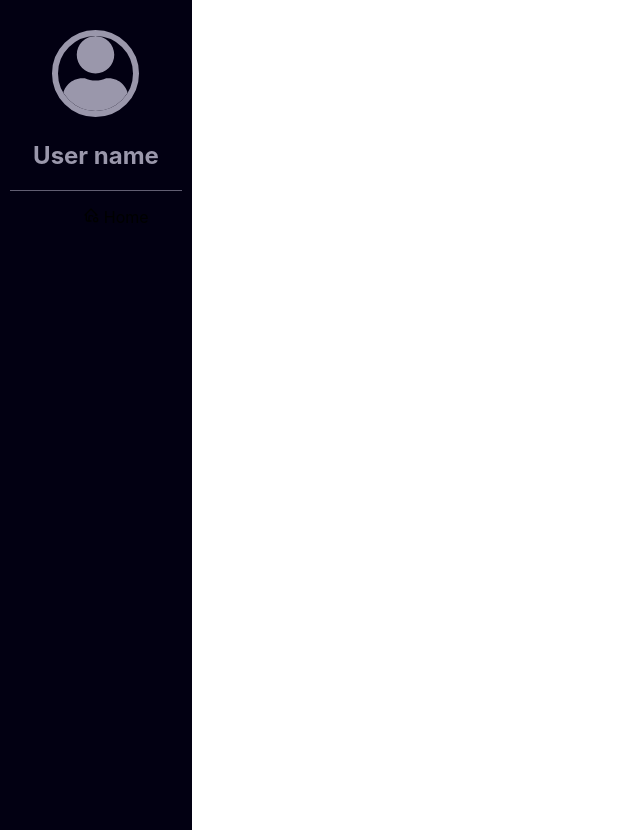
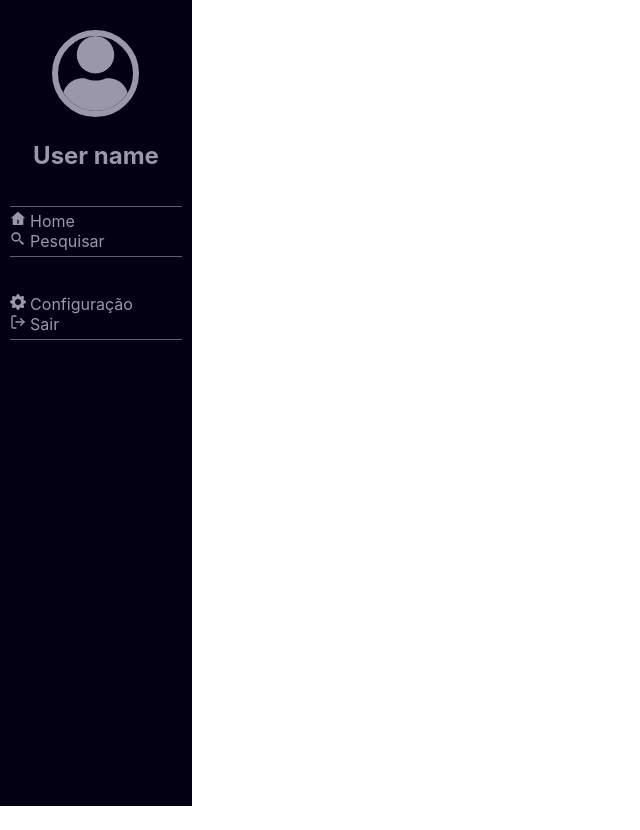
Before and after one commit to oliveira533/AcervoMusical, a React (Create React App) app in the folder visual/: page / in a window 1280 px wide. Shown: the whole page, without its empty margins (0-640 px from the left). After the commit the page ends 806 px from the top, so only its background shows below. Built offline with nearby package versions, Linux system fonts and the light colour scheme; the HTML template or start-up script is replaced by a standard one.

Commit message:
Adicionei as listas da barra de navegaçãoo

```diff
--- a/visual/src/components/navbaroff.css
+++ b/visual/src/components/navbaroff.css
@@ -10,13 +10,36 @@
     justify-content: flex-start;
     align-items: center;
     flex-direction: column;
-    height: 100vh;
+    height: 97vh;
     width: 15vw;
 }
 .user{
     width: 90%;
+}
+.list1{
+    padding-top: 5px;
+    padding-bottom: 5px;
+    width: 90%;
+    height: 5%;
+    list-style: none;
+    display: flex;
+    align-items: flex-start;
+    justify-content: center;
+    flex-direction: column;
+    padding-left: 0px;
+    border-top: solid #9A97ABa0 1px;
     border-bottom: solid #9A97ABa0 1px;
 }
-.list{
+.list2{
+    padding-top: 5px;
+    padding-bottom: 5px;
+    width: 90%;
+    height: fill;
     list-style: none;
+    display: flex;
+    align-items: flex-start;
+    justify-content: flex-end;
+    flex-direction: column;
+    padding-left: 0px;
+    border-bottom: solid #9A97ABa0 1px;
 }
--- a/visual/src/components/navbaroff.jsx
+++ b/visual/src/components/navbaroff.jsx
@@ -2,7 +2,10 @@ import React from 'react';
 import '../colors.css'
 import './navbaroff.css';
 import { FaUser  } from "react-icons/fa";
-import { TbHomeDot  } from "react-icons/tb";
+import { FiLogOut  } from "react-icons/fi";
+import { RiHome4Fill  } from "react-icons/ri";
+import { BiSearchAlt2  } from "react-icons/bi";
+import { BsFillGearFill  } from "react-icons/bs";
 
 function NavOff(){
     return(
@@ -11,10 +14,13 @@ function NavOff(){
             <FaUser className='font-color icon-user'/>
             <h2 className='font-color'>User name</h2>
             </div>
-            <ul className='list'>
-                <li><TbHomeDot/> Home</li>
-                <li></li>
-                <li></li>
+            <ul className='list1 font-color'>
+                <li className='item-list'><RiHome4Fill/> Home</li>
+                <li className='item-list'><BiSearchAlt2/> Pesquisar</li>
+            </ul>
+            <ul className='list2 font-color'>
+                <li className='item-list'><BsFillGearFill/> Configuração</li>
+                <li className='item-list'><FiLogOut/> Sair</li>
             </ul>
         </nav>
     )
```
